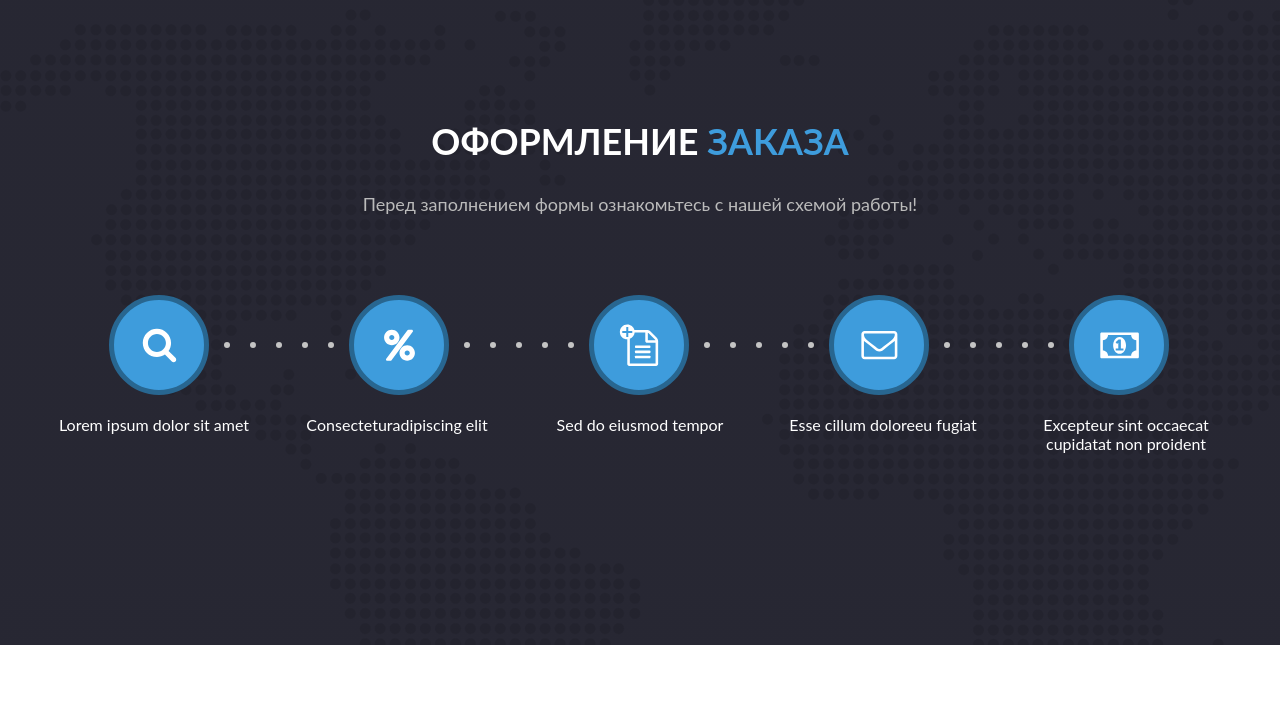
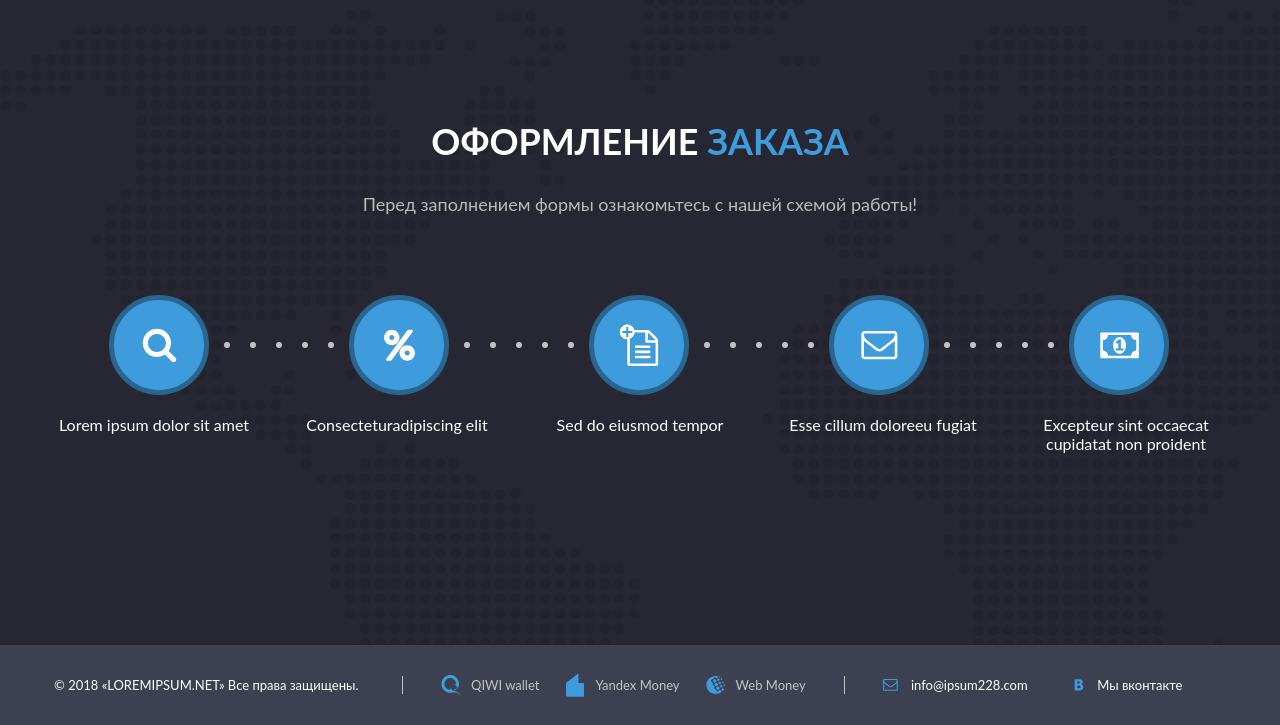
Before and after one commit to ultramarine64/softnsk-test-task, a website: page src/index.html in a window 1280 px wide. Shown: the part 850-1575 px from the top of the page. Before the commit the page ends 1495 px from the top, so only its background shows below. Drawn offline with nearby package versions, Linux system fonts and the light colour scheme; files that its build step writes are made by us from their sources; a web font is replaced by a local one.

Commit message:
Заверстать footer.

```diff
--- a/src/index.html
+++ b/src/index.html
@@ -123,5 +123,37 @@
       </div>
     </section>
   </main>
+
+  <footer class="footer">
+    <div class="footer__container">
+      <span class="footer__copyright">© 2018 «LOREMIPSUM.NET» Все права защищены.</span>
+      <div class="footer__separator"></div>
+      <div class="footer__services">
+        <div class="footer__services-item">
+          <img src="images/icons/services/qiwi.svg" alt="" class="footer__services-item-img">
+          <span class="footer__services-item-name">QIWI wallet</span>
+        </div>
+        <div class="footer__services-item">
+          <img src="images/icons/services/yandex_money.svg" alt="" class="footer__services-item-img">
+          <span class="footer__services-item-name">Yandex Money</span>
+        </div>
+        <div class="footer__services-item">
+          <img src="images/icons/services/webmoney.svg" alt="" class="footer__services-item-img">
+          <span class="footer__services-item-name">Web Money</span>
+        </div>
+      </div>
+      <div class="footer__separator"></div>
+      <div class="footer__socials">
+        <a href="mailto:info@ipsum228.com" target="_blank" class="footer__socials-link">
+          <img src="images/icons/mail.svg" alt="" class="footer__socials-link-img">
+          <span class="footer__socials-link-text">info@ipsum228.com</span>
+        </a>
+        <a href="https://vk.com/loremipsum" target="_blank" class="footer__socials-link">
+          <img src="images/icons/services/vk.svg" alt="" class="footer__socials-link-img">
+          <span class="footer__socials-link-text">Мы вконтакте</span>
+        </a>
+      </div>
+    </div>
+  </footer>
 </body>
 </html>
--- /dev/null
+++ b/src/sass/blocks/_footer.scss
@@ -0,0 +1,85 @@
+.footer {
+  height: 80px;
+  background: #3D4050;
+
+  &__container {
+    max-width: 1172px;
+    height: 100%;
+    margin: 0 auto;
+    display: flex;
+    align-items: center;
+    gap: 38px;
+  }
+
+  &__copyright {
+    font-family: 'Lato', sans-serif;
+    font-style: normal;
+    font-weight: 400;
+    width: 310px;
+    font-size: 13px;
+    line-height: 16px;
+    color: #FFFFFF;
+  }
+
+  &__services {
+    display: flex;
+    align-items: center;
+    gap: 26px;
+
+    &-item {
+      display: flex;
+      align-items: center;
+      gap: 10px;
+
+      &-img {
+        width: 20px;
+        height: auto;
+        filter: invert(50%) sepia(100%) saturate(572%) hue-rotate(177deg) brightness(92%) contrast(87%);
+      }
+
+      &-name {
+        font-family: 'Lato', sans-serif;
+        font-style: normal;
+        font-weight: 400;
+        font-size: 13px;
+        line-height: 16px;
+        color: #C3C3C3;
+      }
+    }
+  }
+
+  &__socials {
+    display: flex;
+    align-items: center;
+    gap: 38px;
+
+    &-link {
+      display: flex;
+      align-items: center;
+      gap: 13px;
+      text-decoration: none;
+
+      &-img {
+        height: 12px;
+        width: auto;
+        filter: invert(50%) sepia(100%) saturate(572%) hue-rotate(177deg) brightness(92%) contrast(87%);
+      }
+
+      &-text {
+        width: 125px;
+        font-family: 'Lato', sans-serif;
+        font-style: normal;
+        font-weight: 400;
+        font-size: 13px;
+        line-height: 16px;
+        color: #FFFFFF;
+      }
+    }
+  }
+
+  &__separator {
+    width: 1px;
+    height: 18px;
+    background: #C3C3C3;
+  }
+}
--- a/src/sass/style.scss
+++ b/src/sass/style.scss
@@ -23,5 +23,6 @@ body, p {
 @import "blocks/button";
 @import "blocks/order-making";
 @import "blocks/icons-chain";
+@import "blocks/footer";
 
 @import "media";
```
